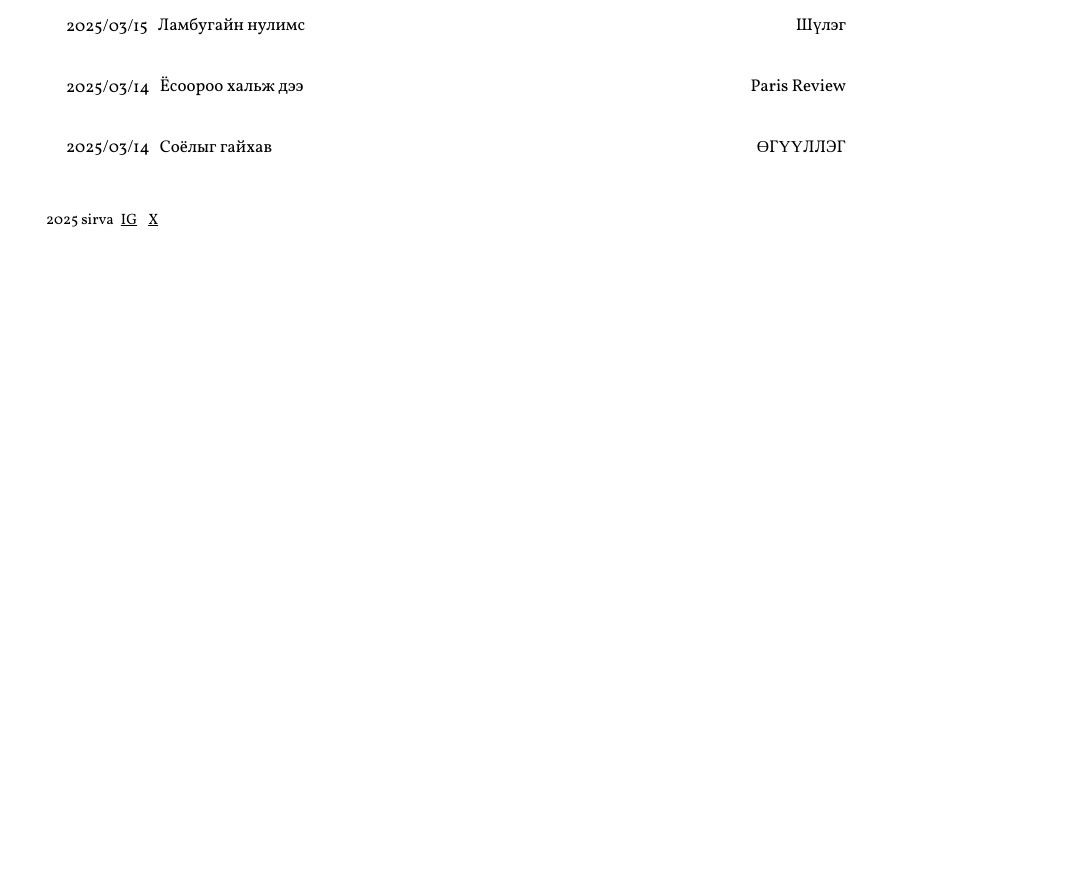
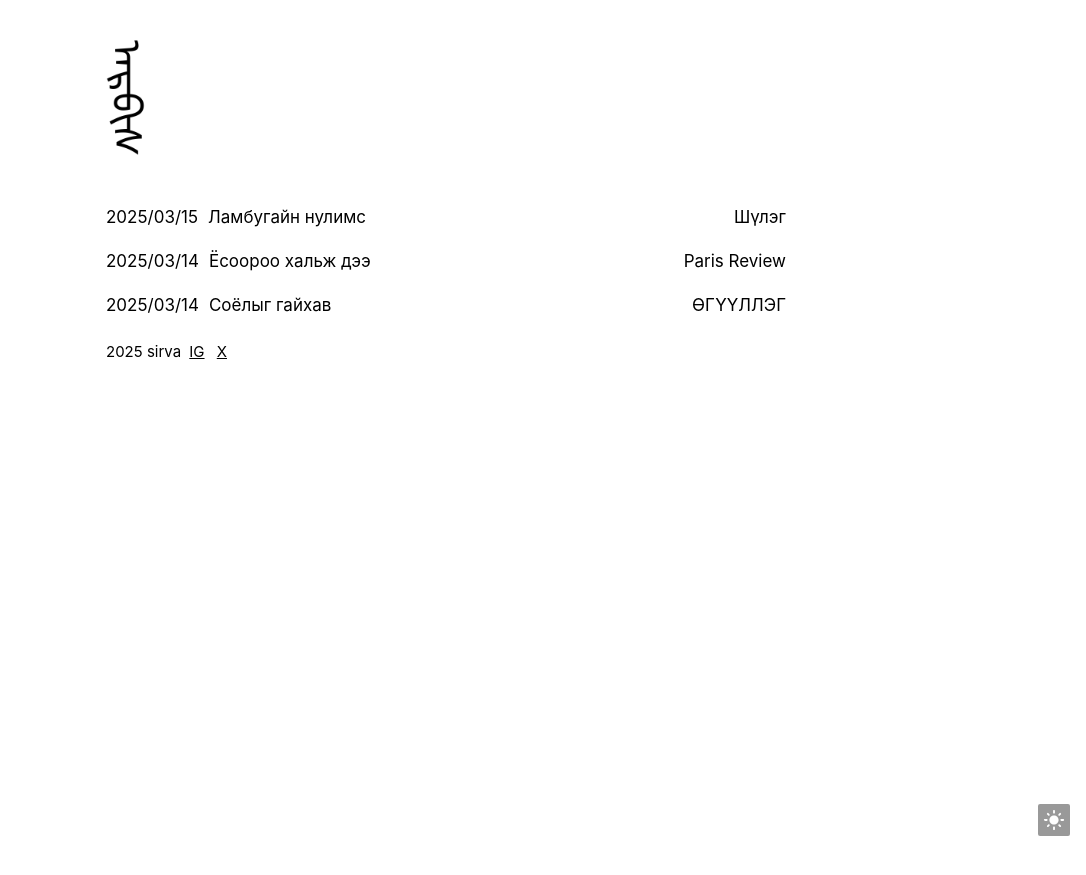
Before and after one commit to aaaarrrrvvvv/aaaarrrrvvvv.github.io, a Jekyll site: the page built from index.html, in a window 1280 px wide. Shown: the top 875 px of the page, without its empty margins (194-1280 px from the left). Built offline with Jekyll 4.4.1, drawn with Linux system fonts in a browser that asks for light colours.

Commit message:
Update common.css

```diff
--- a/static/css/common.css
+++ b/static/css/common.css
@@ -1,5 +1,3 @@
-@import url('https://fonts.googleapis.com/css2?family=Vollkorn:wght@400;700&display=swap');
-
 html {
   color: #000000;
   background: #ffffff;
@@ -10,61 +8,46 @@ html {
   text-size-adjust: 100%;
   -webkit-font-smoothing: antialiased;
   -moz-osx-font-smoothing: grayscale;
-  font-family: 'Vollkorn', serif;
+  font-family: Inter,Helvetica Neue,Helvetica,sans-serif;
   font-stretch: normal;
-  font-feature-settings: "kern" on, "liga" on, "calt" on, "tnum" off, "case" off, "rlig" on, "zero" off, "ss01" off;
+  font-feature-settings: "kern" on,"liga" on,"calt" on,"tnum" off,"case" off,"rlig" on,"zero" off,"ss01" off;
   overflow-y: overlay;
 }
-
 html[transition] {
   transition: all 500ms ease;
 }
-
 body {
-  max-width: 800px;
-  padding: 0 20px;
+  max-width: 680px;
+  padding: 0 14px;
   margin: 0 auto;
-  line-height: 1.6;
-  font-size: 18px;
 }
-
 * {
   -webkit-tap-highlight-color: transparent;
 }
-
-ol, ul {
+ol,
+ul {
   list-style: none;
 }
-
-p, h1, h2, h3, h4, h5, ul, ol, li, blockquote {
+p,
+h1,
+h2,
+h3,
+h4,
+h5,
+ul,
+ol,
+li,
+blockquote {
   padding: 0;
-  margin: 0 0 20px 0;
+  margin: 0;
 }
-
-h1 {
-  margin-top: 0;
-  margin-bottom: 30px;
-  font-size: 2.2em;
-}
-
-h2 {
-  margin-top: 20px;
-  margin-bottom: 20px;
-  font-size: 1.8em;
-}
-
-h3 {
-  margin-top: 20px;
-  margin-bottom: 15px;
-  font-size: 1.5em;
-}
-
 a {
   color: inherit;
   text-decoration: none;
 }
-
-input, select, textarea {
+input,
+select,
+textarea {
   font-family: inherit;
   outline: 0;
   -webkit-appearance: none;
@@ -72,76 +55,152 @@ input, select, textarea {
   appearance: none;
   border: none;
 }
-
-pre, code {
+pre,
+code {
   font-family: inherit;
 }
-
 input:-webkit-autofill {
   -webkit-text-fill-color: #333333 !important;
+
   -webkit-transition: background-color 2592000s ease-in-out 0s;
   transition: background-color 2592000s ease-in-out 0s;
 }
-
+::-webkit-scrollbar {
+  width: 5px;
+  height: 5px;
+  background-color: transparent;
+}
+::-webkit-scrollbar-thumb {
+  border-radius: 2px;
+  background-color: #999999;
+}
 ::selection {
   background-color: #4a4a4a;
   color: #f9f9f9;
 }
-
 .hide {
   display: none !important;
 }
-
-img {
-  max-width: 100%;
-  margin: 20px auto;
-  display: block;
+.hover-underline {
+  position: relative;
 }
-
-blockquote {
-  margin: 20px 0;
-  padding-left: 16px;
-  border-left: 3px solid #333;
-  font-style: italic;
-  color: #555;
+.hover-underline:after {
+  content: '';
+  position: absolute;
+  width: 100%;
+  height: 1px;
+  bottom: -2px;
+  left: 0;
+  background-color: #333333;
+  visibility: hidden;
+  transform: scaleX(0);
+  transition: transform 200ms ease-in-out;
 }
-
-ul, ol {
-  margin-bottom: 20px;
-  padding-left: 20px;
+.hover-underline:hover:after {
+  visibility: visible;
+  transform: scaleX(1);
 }
-
-li {
-  margin-bottom: 8px;
+.header {
+  padding: 40px 0;
+  display: flex;
+  align-items: center;
+  justify-content: space-between;
 }
-
+.header .logo {
+  flex-shrink: 0;
+  width: 39px;
+  height: 115px;
+  margin-right: 10px;
+  -webkit-user-drag: none;
+  background-image: url(../img/logo.png);
+  background-size: cover;
+}
+.header .menu {
+  margin-right: -9px;
+  text-align: right;
+  user-select: none;
+}
+.header .menu a {
+  display: inline-block;
+  font-size: 20px;
+  margin: 4px 9px;
+  white-space: nowrap;
+  user-select: auto;
+}
 .footer {
   padding: 15px 0;
   font-size: 15px;
 }
-
 .footer a {
   text-decoration: underline;
   color: #000000;
   padding: 0 4px;
   white-space: nowrap;
 }
-
+.footer-btn {
+  position: fixed;
+  z-index: 99;
+  width: 32px;
+  height: 32px;
+  cursor: pointer;
+  background-color: rgba(0, 0, 0, 0.4);
+  border-radius: 2px;
+  display: flex;
+  align-items: center;
+  justify-content: center;
+  font-size: 0;
+}
+.footer-btn i {
+  font-size: 22px;
+  background-color: #ffffff;
+}
+.footer-btn.theme-toggler {
+  right: 16px;
+  bottom: 64px;
+}
+.footer-btn.to-top {
+  right: 16px;
+  bottom: -50px;
+  transition: bottom 200ms ease-in-out;
+}
+.footer-btn.to-top.show {
+  bottom: 16px;
+}
+.svg-icon {
+  display: inline-block;
+  width: 1em;
+  height: 1em;
+  mask-size: 100% 100%;
+  -webkit-mask-size: 100% 100%;
+  background-color: #000000;
+}
+.icon-loading {
+  mask-image: url('../img/icon-loading.svg');
+  -webkit-mask-image: url('../img/icon-loading.svg');
+}
+.icon-theme-dark {
+  mask-image: url('../img/icon-theme-dark.svg');
+  -webkit-mask-image: url('../img/icon-theme-dark.svg');
+}
+.icon-theme-light {
+  mask-image: url('../img/icon-theme-light.svg');
+  -webkit-mask-image: url('../img/icon-theme-light.svg');
+}
+.icon-arrow-top {
+  mask-image: url('../img/icon-arrow-top.svg');
+  -webkit-mask-image: url('../img/icon-arrow-top.svg');
+}
 @media screen and (max-width: 560px) {
-  body {
-    padding: 0 14px;
-    font-size: 16px;
+  .header {
+    padding: 35px 0 20px 0;
+    justify-content: flex-start;
   }
-  h1 {
-    font-size: 1.8em;
+  .header .menu {
+    margin-right: -2px;
+    text-align: left;
   }
-  h2 {
-    font-size: 1.5em;
-  }
-  h3 {
-    font-size: 1.2em;
-  }
-  blockquote {
-    padding-left: 10px;
+  .header .menu a {
+    margin: 2px 5px;
+    font-size: 20px;
   }
 }
```
